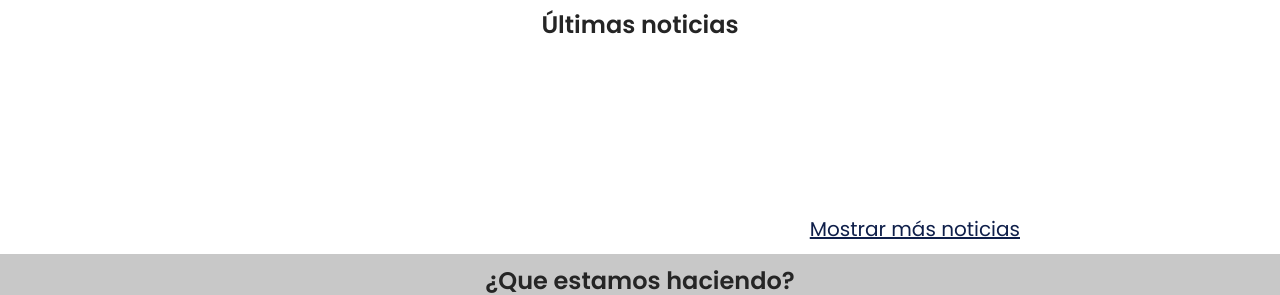
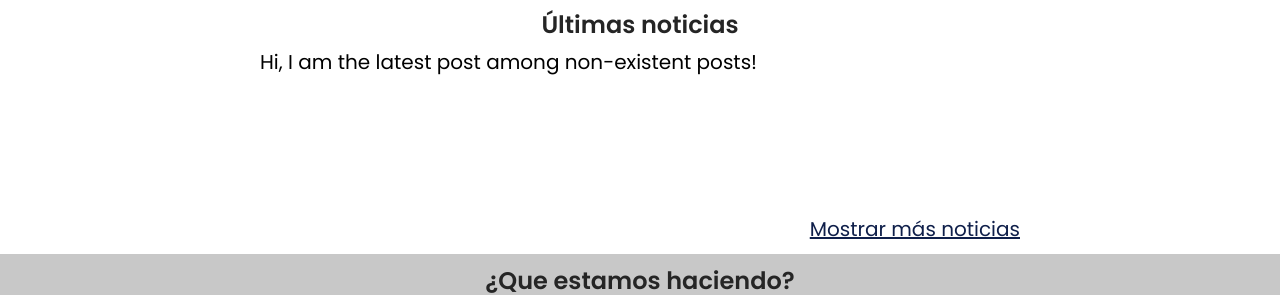
Before and after one commit to yvrxslvw/academiafide, a React (Vite) app in the folder packages/client/: page / in a window 1280 px wide. Shown: the part 471-766 px from the top of the page. Built offline with nearby package versions, Linux system fonts and the light colour scheme; a web font is replaced by a local one.

Commit message:
Temporarily remake latest post content

```diff
--- a/packages/client/src/widgets/main/UI/News/index.tsx
+++ b/packages/client/src/widgets/main/UI/News/index.tsx
@@ -9,7 +9,10 @@ export const News: FC = () => {
 
 	return (
 		<Block title='Últimas noticias'>
-			<LatestPost content={<></>} showMoreButton={<ShowMoreButton />} />
+			<LatestPost
+				content={<>Hi, I am the latest post among non-existent posts!</>}
+				showMoreButton={<ShowMoreButton />}
+			/>
 		</Block>
 	);
 };
```
